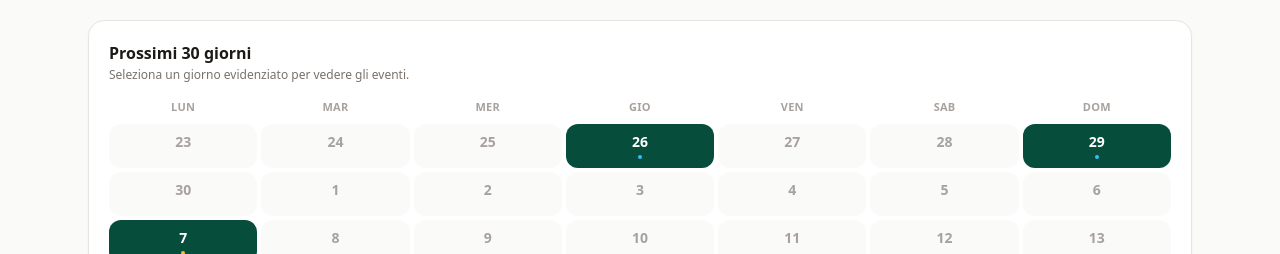
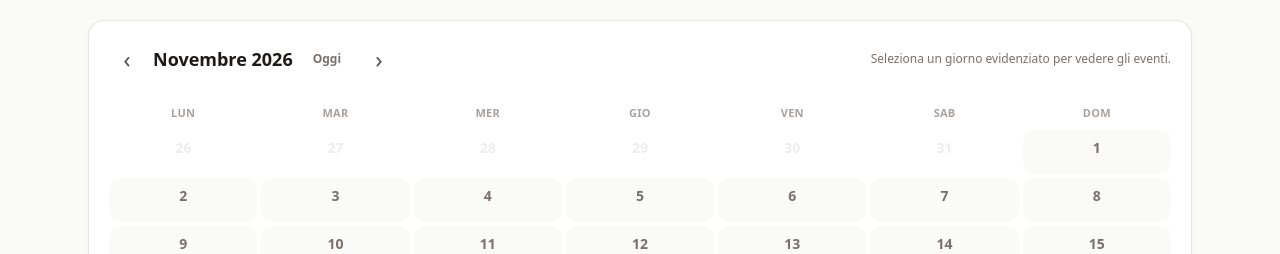
Before and after one commit to ibeanthony01/palaverde-calendar, a plain HTML site: page index.html in a window 1280 px wide. Shown: the part 546-800 px from the top of the page. Drawn offline with nearby package versions, Linux system fonts and the light colour scheme.

Commit message:
Add files via upload

```diff
--- a/index.html
+++ b/index.html
@@ -42,8 +42,16 @@
       </div>
       <section aria-labelledby="calendar-title" class="mb-6 rounded-2xl border border-stone-200 bg-white p-4 shadow-sm sm:p-5">
         <div class="mb-3 flex flex-wrap items-center justify-between gap-2">
-          <div><h3 id="calendar-title" class="font-extrabold">Prossimi 30 giorni</h3><p id="calendar-hint" class="mt-0.5 text-xs text-stone-500">Seleziona un giorno evidenziato per vedere gli eventi.</p></div>
+          <div class="mb-3 grid grid-cols-[auto_1fr_auto_auto] items-center gap-2">
+            <button id="month-prev" type="button" class="flex h-9 w-9 items-center justify-center rounded-full text-2xl leading-none text-stone-600 hover:bg-stone-100" aria-label="Mese precedente">‹</button>
+            <h3 id="calendar-title" class="text-center text-base font-extrabold capitalize sm:text-lg">Novembre 2026</h3>
+            <button id="month-today" type="button" class="rounded-full px-3 py-1.5 text-xs font-semibold text-stone-500 hover:bg-stone-100 hover:text-emerald-900">Oggi</button>
+            <button id="month-next" type="button" class="flex h-9 w-9 items-center justify-center rounded-full text-2xl leading-none text-stone-600 hover:bg-stone-100" aria-label="Mese successivo">›</button>
+          </div>
+          <div class="mb-3 flex flex-wrap items-center justify-between gap-2">
+            <p id="calendar-hint" class="text-xs text-stone-500">Seleziona un giorno evidenziato per vedere gli eventi.</p>
           <button id="show-all" type="button" class="hidden rounded-full bg-emerald-50 px-3 py-1.5 text-xs font-bold text-emerald-900 hover:bg-emerald-100">Mostra tutti</button>
+          </div>
         </div>
         <div id="calendar-weekdays" class="mb-1 grid grid-cols-7 gap-1 text-center text-[11px] font-bold uppercase tracking-wide text-stone-400" aria-hidden="true"></div>
         <div id="calendar-grid" class="grid grid-cols-7 gap-1" aria-label="Calendario dei prossimi 30 giorni"></div>
@@ -81,8 +89,8 @@
   <script type="module">
     const $ = (id) => document.getElementById(id);
     const copy = {
-      it: { eyebrow:'Villorba · Treviso', hero:'Tutti gli eventi al Palaverde', intro:'Basket, volley e concerti: trova il prossimo appuntamento, acquista i biglietti e pianifica la visita.', address:'Via Guglielmo Marconi 10, Villorba · Indicazioni →', calendar:'Aggiungi al Calendario (.ics)', upcoming:'Prossimi eventi', filters:['Tutti','Basket','Volley','Concerti'],empty:'Nessun evento in programma. Torna presto a controllare!',partner:'Partner Locale',sponsorTitle:'Promuovi la tua attività',sponsorCopy:'Raggiungi tifosi e visitatori del Palaverde con uno spazio in evidenza nel calendario.',book:'Prenota questo spazio',footer:"Calendario informativo indipendente. Verifica dettagli e disponibilità presso l'organizzatore ufficiale.",buy:'Acquista Biglietti',hotel:'Hotel vicino all’arena',add:'Aggiungi al Calendario',noDate:'Data da confermare',count:n=>`${n} ${n===1?'evento':'eventi'} in programma`,basket:'Basket',volley:'Volley',concert:'Concerti',event:'Evento',calendarTitle:'Prossimi 30 giorni',calendarHint:'Seleziona un giorno evidenziato per vedere gli eventi.',showAll:'Mostra tutti',weekdays:['Lun','Mar','Mer','Gio','Ven','Sab','Dom'],close:'Chiudi',map:'Apri in Google Maps →',noDescription:'Nessuna descrizione disponibile.',modalDate:d=>new Intl.DateTimeFormat('it-IT',{dateStyle:'full',timeStyle:d.includes('T')?'short':undefined,timeZone:cfg.venue.timezone}).format(new Date(d))},
-      en: { eyebrow:'Villorba · Treviso', hero:'Events at Palaverde', intro:'Basketball, volleyball and concerts: find your next event, get tickets and plan your visit.', address:'Via Guglielmo Marconi 10, Villorba · Directions →', calendar:'Add to Calendar (.ics)', upcoming:'Upcoming events', filters:['All','Basketball','Volleyball','Concerts'],empty:'No upcoming events. Check back soon!',partner:'Local Partner',sponsorTitle:'Promote your business',sponsorCopy:'Reach Palaverde fans and visitors with a featured spot in the calendar.',book:'Book this spot',footer:'Independent event guide. Check details and availability with the official organizer.',buy:'Buy tickets',hotel:'Hotels near the arena',add:'Add to Calendar',noDate:'Date to be confirmed',count:n=>`${n} upcoming event${n===1?'':'s'}`,basket:'Basketball',volley:'Volleyball',concert:'Concerts',event:'Event',calendarTitle:'Next 30 days',calendarHint:'Choose a highlighted day to see its events.',showAll:'Show all',weekdays:['Mon','Tue','Wed','Thu','Fri','Sat','Sun'],close:'Close',map:'Open in Google Maps →',noDescription:'No description available.',modalDate:d=>new Intl.DateTimeFormat('en-GB',{dateStyle:'full',timeStyle:d.includes('T')?'short':undefined,timeZone:cfg.venue.timezone}).format(new Date(d))}
+      it: { eyebrow:'Villorba · Treviso', hero:'Tutti gli eventi al Palaverde', intro:'Basket, volley e concerti: trova il prossimo appuntamento, acquista i biglietti e pianifica la visita.', address:'Via Guglielmo Marconi 10, Villorba · Indicazioni →', calendar:'Aggiungi al Calendario (.ics)', upcoming:'Prossimi eventi', filters:['Tutti','Basket','Volley','Concerti'],empty:'Nessun evento in programma. Torna presto a controllare!',partner:'Partner Locale',sponsorTitle:'Promuovi la tua attività',sponsorCopy:'Raggiungi tifosi e visitatori del Palaverde con uno spazio in evidenza nel calendario.',book:'Prenota questo spazio',footer:"Calendario informativo indipendente. Verifica dettagli e disponibilità presso l'organizzatore ufficiale.",buy:'Acquista Biglietti',hotel:'Hotel vicino all’arena',add:'Aggiungi al Calendario',noDate:'Data da confermare',count:n=>`${n} ${n===1?'evento':'eventi'} in programma`,basket:'Basket',volley:'Volley',concert:'Concerti',event:'Evento',calendarHint:'Seleziona un giorno evidenziato per vedere gli eventi.',showAll:'Mostra tutti',today:'Oggi',previousMonth:'Mese precedente',nextMonth:'Mese successivo',weekdays:['Lun','Mar','Mer','Gio','Ven','Sab','Dom'],close:'Chiudi',map:'Apri in Google Maps →',noDescription:'Nessuna descrizione disponibile.',modalDate:d=>new Intl.DateTimeFormat('it-IT',{dateStyle:'full',timeStyle:d.includes('T')?'short':undefined,timeZone:cfg.venue.timezone}).format(new Date(d))},
+      en: { eyebrow:'Villorba · Treviso', hero:'Events at Palaverde', intro:'Basketball, volleyball and concerts: find your next event, get tickets and plan your visit.', address:'Via Guglielmo Marconi 10, Villorba · Directions →', calendar:'Add to Calendar (.ics)', upcoming:'Upcoming events', filters:['All','Basketball','Volleyball','Concerts'],empty:'No upcoming events. Check back soon!',partner:'Local Partner',sponsorTitle:'Promote your business',sponsorCopy:'Reach Palaverde fans and visitors with a featured spot in the calendar.',book:'Book this spot',footer:'Independent event guide. Check details and availability with the official organizer.',buy:'Buy tickets',hotel:'Hotels near the arena',add:'Add to Calendar',noDate:'Date to be confirmed',count:n=>`${n} upcoming event${n===1?'':'s'}`,basket:'Basketball',volley:'Volleyball',concert:'Concerts',event:'Event',calendarHint:'Choose a highlighted day to see its events.',showAll:'Show all',today:'Today',previousMonth:'Previous month',nextMonth:'Next month',weekdays:['Mon','Tue','Wed','Thu','Fri','Sat','Sun'],close:'Close',map:'Open in Google Maps →',noDescription:'No description available.',modalDate:d=>new Intl.DateTimeFormat('en-GB',{dateStyle:'full',timeStyle:d.includes('T')?'short':undefined,timeZone:cfg.venue.timezone}).format(new Date(d))}
     };
     const gettingCopy = {
       it:{title:'Info Utili',carTitle:'Auto & Parcheggio',car:'Via Guglielmo Marconi 10, Villorba (TV). Uscita A27 Treviso Nord (circa 5 min) o Strada Ovest. Ampi parcheggi gratuiti direttamente intorno all’arena.',transitTitle:'Mezzi Pubblici',transit:'Autobus MOM urbani ed extraurbani dalla stazione di Treviso Centrale verso Villorba / Lancenigo; dalla stazione ferroviaria di Lancenigo, circa 15 minuti a piedi.',doorsTitle:'Biglietteria & Porte',doors:'La biglietteria dell’arena apre 90 minuti prima della partita o dello spettacolo. Per le partite importanti e i concerti, consigliamo di arrivare 45 minuti prima.'},
@@ -90,7 +98,7 @@
     };
     const catKey = { all:'all', basket:'basket', basketball:'basket', volley:'volley', volleyball:'volley', concert:'concert', concerts:'concert' };
     const dotClass = { basket:'bg-amber-400', volley:'bg-sky-400', concert:'bg-rose-400', all:'bg-white' };
-    let lang='it', selected='all', selectedDate=null, events=[], cfg, activeModalEvent=null;
+    let lang='it', selected='all', selectedDate=null, selectedMonth=null, events=[], cfg, activeModalEvent=null;
     const escapeHtml = s => String(s ?? '').replace(/[&<>"']/g, c=>({'&':'&amp;','<':'&lt;','>':'&gt;','"':'&quot;',"'":'&#39;'}[c]));
     const localized = (value) => typeof value==='object' && value ? (value[lang] || value.it || '') : (value || '');
     const affiliateUrl = (obj, event) => {
@@ -112,29 +120,31 @@
       lang=next;document.documentElement.lang=lang;const t=copy[lang];
       $('lang-toggle').textContent=lang==='it'?'English':'Italiano';$('hero-title').textContent=t.hero;$('hero-copy').textContent=t.intro;$('eyebrow').textContent=t.eyebrow;$('map-link').textContent=t.address;$('ics-link').textContent=t.calendar;$('events-heading').textContent=t.upcoming;$('empty-state').textContent=t.empty;
       $('sponsor-eyebrow').textContent=cfg.sponsor.title||t.partner;$('sponsor-title').textContent=lang==='it'?'Promuovi la tua attività':'Promote your business';$('sponsor-copy').textContent=localized(cfg.sponsor.description)||t.sponsorCopy;$('sponsor-link').textContent=localized(cfg.sponsor.cta)||t.book;$('sponsor-link').href=cfg.sponsor.url||'#';$('footer-copy').textContent=t.footer;$('footer-map').textContent=`${cfg.venue.name} · ${cfg.venue.city} (${cfg.venue.province})`;
-      $('calendar-title').textContent=t.calendarTitle;$('calendar-hint').textContent=t.calendarHint;$('show-all').textContent=t.showAll;$('modal-close').setAttribute('aria-label',t.close);$('modal-map').textContent=t.map;
+      $('calendar-hint').textContent=t.calendarHint;$('show-all').textContent=t.showAll;$('month-today').textContent=t.today;$('month-prev').setAttribute('aria-label',t.previousMonth);$('month-next').setAttribute('aria-label',t.nextMonth);$('modal-close').setAttribute('aria-label',t.close);$('modal-map').textContent=t.map;
       const info=gettingCopy[lang];$('getting-here-title').textContent=info.title;$('getting-car-title').textContent=info.carTitle;$('getting-car-copy').textContent=info.car;$('getting-transit-title').textContent=info.transitTitle;$('getting-transit-copy').textContent=info.transit;$('getting-doors-title').textContent=info.doorsTitle;$('getting-doors-copy').textContent=info.doors;
       renderCalendar();renderFilters();renderEvents();if(activeModalEvent)renderModal(activeModalEvent);
     }
     function renderCalendar(){
-      const t=copy[lang],start=todayKey();
+      const t=copy[lang],today=todayKey(),monthStart=keyDate(`${selectedMonth}-01`);
+      const year=monthStart.getUTCFullYear(),month=monthStart.getUTCMonth(),daysInMonth=new Date(Date.UTC(year,month+1,0)).getUTCDate();
+      const monthLabel=new Intl.DateTimeFormat(lang==='it'?'it-IT':'en-GB',{month:'long',year:'numeric',timeZone:'UTC'}).format(monthStart);
+      $('calendar-title').textContent=lang==='it'?monthLabel.replace(/^./,letter=>letter.toLocaleUpperCase('it-IT')):monthLabel;
       const weekdays=lang==='it'?['LUN','MAR','MER','GIO','VEN','SAB','DOM']:['MON','TUE','WED','THU','FRI','SAT','SUN'];
-      $('calendar-weekdays').style.gridTemplateColumns='repeat(7,minmax(0,1fr))';
-      $('calendar-grid').style.gridTemplateColumns='repeat(7,minmax(0,1fr))';
-      $('calendar-weekdays').innerHTML=weekdays.map(d=>`<div class="py-1">${d}</div>`).join('');
-      const weekday=keyDate(start).getUTCDay(),padding=(weekday+6)%7;
-      const cells=Array.from({length:padding},()=>'<div aria-hidden="true"></div>');
-      for(let i=0;i<30;i++){
-        const key=datePlusDays(start,i),dayEvents=events.filter(e=>hasValidDate(e)&&dateKey(new Date(e.startDate))===key),categories=[...new Set(dayEvents.map(eventCategory))].filter(c=>c!=='all');
-        const active=key===selectedDate,hasEvents=dayEvents.length>0;
-        const label=new Intl.DateTimeFormat(lang==='it'?'it-IT':'en-GB',{day:'numeric',month:'long',timeZone:'UTC'}).format(keyDate(key));
-        const base=hasEvents?'bg-emerald-900 text-white hover:bg-emerald-800':'bg-stone-50 text-stone-400';
-        const ring=active?'ring-2 ring-amber-400 ring-offset-1':'';
-        const dots=categories.length?`<span class="mt-0.5 flex h-1.5 items-center justify-center gap-0.5">${categories.slice(0,3).map(c=>`<i class="h-1 w-1 rounded-full ${dotClass[c]||'bg-white'}"></i>`).join('')}</span>`:'<span class="mt-0.5 block h-1.5"></span>';
-        cells.push(`<button type="button" data-day="${key}" ${hasEvents?'':'disabled'} aria-label="${escapeHtml(label)}${hasEvents?`, ${dayEvents.length} ${lang==='it'?'eventi':'events'}`:''}" aria-pressed="${active}" class="flex min-h-11 flex-col items-center justify-center rounded-xl text-sm font-bold transition ${base} ${ring} disabled:cursor-default"><span>${key.slice(-2).replace(/^0/,'')}</span>${dots}</button>`);
+      $('calendar-weekdays').style.gridTemplateColumns='repeat(7,minmax(0,1fr))';$('calendar-grid').style.gridTemplateColumns='repeat(7,minmax(0,1fr))';
+      $('calendar-weekdays').innerHTML=weekdays.map(day=>`<div class="py-1">${day}</div>`).join('');
+      const offset=(monthStart.getUTCDay()+6)%7,cellCount=Math.ceil((offset+daysInMonth)/7)*7,firstDate=datePlusDays(`${selectedMonth}-01`,-offset),cells=[];
+      for(let i=0;i<cellCount;i++){
+        const key=datePlusDays(firstDate,i),date=keyDate(key),inMonth=date.getUTCMonth()===month,dayEvents=events.filter(event=>hasValidDate(event)&&dateKey(new Date(event.startDate))===key&&(selected==='all'||eventCategory(event)===selected)),categories=[...new Set(dayEvents.map(eventCategory))].filter(category=>category!=='all');
+        const hasEvents=dayEvents.length>0,active=key===selectedDate,isToday=key===today,muted=inMonth?'':'opacity-40';
+        const label=new Intl.DateTimeFormat(lang==='it'?'it-IT':'en-GB',{weekday:'long',day:'numeric',month:'long',year:'numeric',timeZone:'UTC'}).format(date);
+        const base=hasEvents?'bg-emerald-900 text-white hover:bg-emerald-800':inMonth?'bg-stone-50 text-stone-500 hover:bg-stone-100':'bg-transparent text-stone-300 hover:bg-stone-50';
+        const ring=active?'ring-2 ring-amber-400 ring-offset-1':isToday?'ring-1 ring-stone-300':'';
+        const dots=categories.length?`<span class="mt-0.5 flex h-1.5 items-center justify-center gap-0.5">${categories.slice(0,3).map(category=>`<i class="h-1 w-1 rounded-full ${dotClass[category]||'bg-white'}"></i>`).join('')}</span>`:'<span class="mt-0.5 block h-1.5"></span>';
+        cells.push(`<button type="button" data-day="${key}" ${hasEvents?'':'disabled'} aria-label="${escapeHtml(label)}${hasEvents?`, ${dayEvents.length} ${lang==='it'?'eventi':'events'}`:''}" aria-pressed="${active}" ${isToday?'aria-current="date"':''} class="flex min-h-11 flex-col items-center justify-center rounded-xl text-sm font-bold transition ${base} ${ring} ${muted} disabled:cursor-default"><span>${date.getUTCDate()}</span>${dots}</button>`);
       }
-      $('calendar-grid').innerHTML=cells.join('');$('calendar-grid').querySelectorAll('button[data-day]').forEach(button=>button.addEventListener('click',()=>{selectedDate=button.dataset.day;selected='all';renderCalendar();renderFilters();renderEvents();requestAnimationFrame(()=>{$('events-list').querySelector('article')?.scrollIntoView({behavior:'smooth',block:'start'})})}));
-      $('show-all').classList.toggle('hidden',!selectedDate&&selected==='all');
+      $('calendar-grid').innerHTML=cells.join('');
+      $('calendar-grid').querySelectorAll('button[data-day]').forEach(button=>button.addEventListener('click',()=>{selectedDate=button.dataset.day;selectedMonth=selectedDate.slice(0,7);renderCalendar();renderEvents();requestAnimationFrame(()=>{$('events-list').querySelector('article')?.scrollIntoView({behavior:'smooth',block:'start'})})}));
+      $('show-all').classList.toggle('hidden',!selectedDate);
     }
     function renderFilters(){const t=copy[lang];$('filters').innerHTML=t.filters.map((label,i)=>{const key=['all','basket','volley','concert'][i];return `<button data-category="${key}" aria-pressed="${selected===key}" class="shrink-0 rounded-full px-4 py-2 text-sm font-bold ${selected===key?'bg-emerald-950 text-white':'bg-white text-stone-700 ring-1 ring-stone-200 hover:ring-emerald-700'}">${label}</button>`}).join('');$('filters').querySelectorAll('button').forEach(b=>b.onclick=()=>{selected=b.dataset.category;renderFilters();renderCalendar();renderEvents()});}
     function makeIcs(event){
@@ -168,7 +178,11 @@
     }
     function openModal(event){if(!event)return;activeModalEvent=event;renderModal(event);$('event-dialog').showModal()}
     $('lang-toggle').addEventListener('click',()=>setLanguage(lang==='it'?'en':'it'));
-    $('show-all').addEventListener('click',()=>{selectedDate=null;selected='all';renderCalendar();renderFilters();renderEvents()});
+    function shiftMonth(amount){const [year,month]=selectedMonth.split('-').map(Number);selectedMonth=new Date(Date.UTC(year,month-1+amount,1)).toISOString().slice(0,7);selectedDate=null;renderCalendar();renderEvents()}
+    $('month-prev').addEventListener('click',()=>shiftMonth(-1));
+    $('month-next').addEventListener('click',()=>shiftMonth(1));
+    $('month-today').addEventListener('click',()=>{selectedMonth=todayKey().slice(0,7);selectedDate=null;renderCalendar();renderEvents()});
+    $('show-all').addEventListener('click',()=>{selectedDate=null;renderCalendar();renderEvents()});
     $('modal-close').addEventListener('click',()=>$('event-dialog').close());
     $('event-dialog').addEventListener('close',()=>{activeModalEvent=null});
     $('event-dialog').addEventListener('click',ev=>{if(ev.target===$('event-dialog'))$('event-dialog').close()});
@@ -177,7 +191,7 @@
       const d=await fetch(cfg.data.eventsUrl||'./events.json');if(d.ok){const data=await d.json();events=Array.isArray(data)?data:(data.events||[])}
       $('map-link').href=cfg.venue.mapUrl;$('footer-map').href=cfg.venue.mapUrl;document.querySelector('meta[name="description"]').content=cfg.venue.description.it;document.querySelector('link[rel="canonical"]').href=cfg.venue.canonicalUrl+'/';document.title=`Eventi al ${cfg.venue.name} | Basket, Volley e Concerti`;
       const venueLd={"@context":"https://schema.org","@type":"StadiumOrArena","name":cfg.venue.name,"alternateName":cfg.venue.alternateName,"description":cfg.venue.description.it,"url":cfg.venue.canonicalUrl,"address":{"@type":"PostalAddress","streetAddress":cfg.venue.address,"addressLocality":cfg.venue.city,"addressRegion":cfg.venue.region,"postalCode":cfg.venue.postalCode,"addressCountry":cfg.venue.country},"geo":{"@type":"GeoCoordinates","latitude":cfg.venue.latitude,"longitude":cfg.venue.longitude}};
-      const schema=document.createElement('script');schema.type='application/ld+json';schema.textContent=JSON.stringify(venueLd);document.head.append(schema);setLanguage('it');
+      const schema=document.createElement('script');schema.type='application/ld+json';schema.textContent=JSON.stringify(venueLd);document.head.append(schema);selectedMonth=todayKey().slice(0,7);setLanguage('it');
     } catch(err){console.error(err);$('empty-state').classList.remove('hidden');$('empty-state').textContent='Impossibile caricare il calendario. Riprova più tardi.';}
   </script>
 </body>
```
